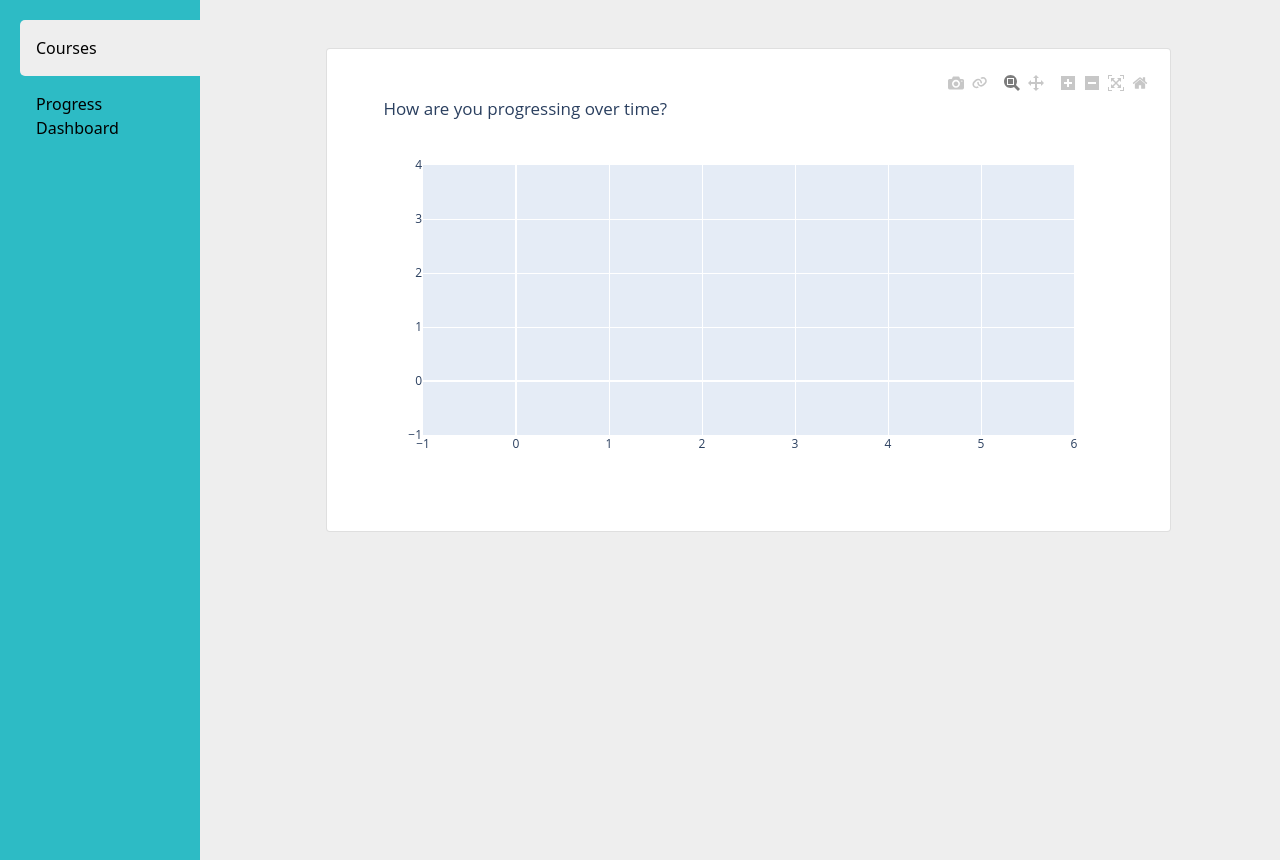
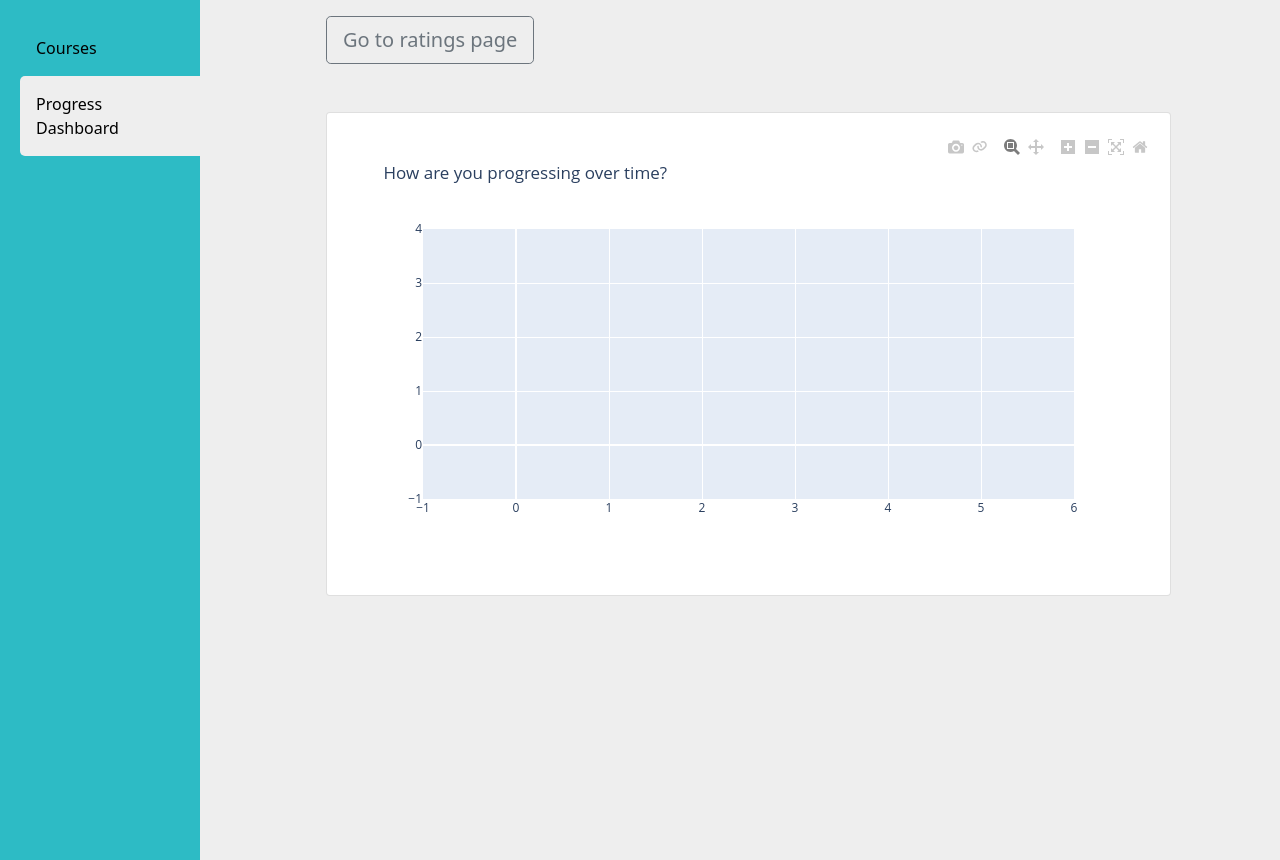
Before and after one commit to Brennan-Richards/csc-492-project, a Flask app: page /progress-dashboard in a window 1280 px wide. Shown: the part 72-932 px from the top of the page. Run offline with Flask 2, Linux system fonts and the light colour scheme; the visitor is signed in with stand-in values (Sample User, id 1); data comes from the database, SQL or seed files in the repository; data that the repository does not hold is empty; some libraries are stand-ins or nearby versions.

Commit message:
Update progress_dashboard.html

```diff
--- a/templates/progress_dashboard.html
+++ b/templates/progress_dashboard.html
@@ -2,10 +2,17 @@
 {% extends "course_base.html" %}
 
 {% block course_content %}
-
+<!-- Rebuild the sidebar highlighting the Progress Dashboard as the currently selected dashboard -->
+<div class="col-lg-2">
+    <div class="sidebar">
+        <a href="{{ url_for('course_list') }}">Courses</a>
+        <a class="active" href="{{ url_for('progress_dashboard') }}">Progress Dashboard</a>
+        </div>
+</div>
 
 <div class="row">
     <div class="col-lg-8 offset-lg-3">
+        <a href="/rating" class="btn btn-lg btn-outline-secondary mt-3">Go to ratings page</a>
         <div class="card p-3 mt-5">
             {{ plot|safe }}
         </div>
```
